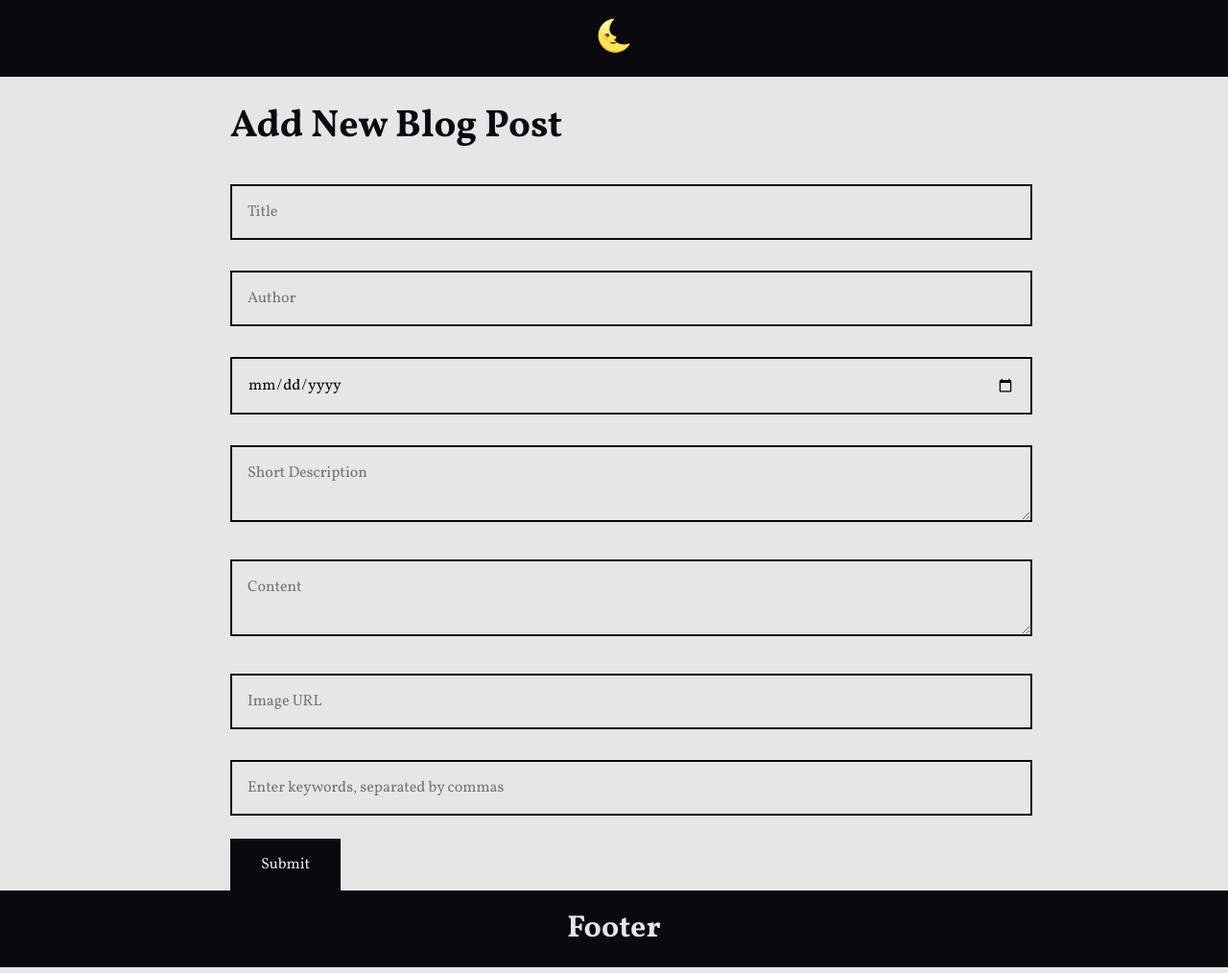
After one commit to densenden/masterblog, a Flask app: page /add in a window 1280 px wide. The commit adds this page. Shown: the whole page at 96% size. Run offline with Flask 3, Linux system fonts and the light colour scheme.

Commit message:
/add, add new blog post form and related JavaScript functionality, css adjustments

```diff
--- a/app.py
+++ b/app.py
@@ -1,11 +1,23 @@
-from flask import render_template, Flask
+from flask import render_template, Flask, request
 
 app = Flask(__name__)
+
+blog_post = {'title': 'First Post', 'content': 'This is my first post'},
 
 
 @app.route('/')
 def hello_world():
-    return render_template('index.html')
+    return render_template('index.html', posts=blog_post)
+
+
+
+
+@app.route('/add', methods=['GET', 'POST'])
+def add():
+    if request.method == 'POST':
+        # We will fill this in the next step
+        pass
+    return render_template('add.html')
 
 
 if __name__ == '__main__':
--- /dev/null
+++ b/static/add.js
@@ -0,0 +1,49 @@
+document.addEventListener("DOMContentLoaded", () => {
+    const form = document.getElementById("blogForm");
+    const keywordsInput = document.getElementById("keywordsInput");
+    const keywordsContainer = document.getElementById("keywordsContainer");
+    let keywords = [];
+
+    // Keywords hinzufügen
+    keywordsInput.addEventListener("keyup", (event) => {
+        if (event.key === "," || event.key === "Enter") {
+            event.preventDefault();
+            let keyword = keywordsInput.value.trim().replace(",", "");
+            if (keyword && !keywords.includes(keyword)) {
+                keywords.push(keyword);
+                updateKeywordsUI();
+            }
+            keywordsInput.value = "";
+        }
+    });
+
+    function updateKeywordsUI() {
+        keywordsContainer.innerHTML = "";
+        keywords.forEach((kw, index) => {
+            let div = document.createElement("div");
+            div.classList.add("keyword-box");
+            div.textContent = kw;
+            div.onclick = () => removeKeyword(index);
+            keywordsContainer.appendChild(div);
+        });
+    }
+
+    function removeKeyword(index) {
+        keywords.splice(index, 1);
+        updateKeywordsUI();
+    }
+
+    form.addEventListener("submit", (event) => {
+        event.preventDefault();
+        const formData = new FormData(form);
+        let postData = Object.fromEntries(formData.entries());
+        postData.keywords = keywords;
+
+        console.log("Blog Post Data:", postData);
+        alert("Blog post submitted! Check the console for details.");
+
+        form.reset();
+        keywords = [];
+        updateKeywordsUI();
+    });
+});
--- a/static/footer.html
+++ b/static/footer.html
@@ -1 +1,3 @@
+<div class="content">
 <h3>Footer</h3>
+</div>
--- a/static/header.html
+++ b/static/header.html
@@ -1,4 +1,4 @@
-<div class="container">
+<div class="content">
     <label for="mode-toggle" class="mode-toggle-label">🌜</label>
     <input type="checkbox" id="mode-toggle" class="mode-toggle" style="display: none;">
 </div>
--- a/static/style.css
+++ b/static/style.css
@@ -21,11 +21,31 @@
     color: var(--text-day);
 }
 
-/* Header and Footer Base Styles - for Light Mode */
+/* Layout */
+body {
+    font-family: var(--font-main);
+    margin: 0;
+    padding: 0;
+    min-height: 100vh;
+    display: flex;
+    flex-direction: column;
+    transition: all 0.3s ease;
+}
+
+/* Header and Footer Base Styles */
 header, footer {
     background-color: var(--text-day);
     color: var(--bg-day);
+    height: 10vh;
+    padding: 0 2rem;
+    display: flex;
+    align-items: center;
     transition: all 0.3s ease;
+}
+
+main {
+    flex: 1;
+    padding: 2rem;
 }
 
 /* Dark Mode Styles */
@@ -39,81 +59,84 @@ header, footer {
     background-color: var(--text-night);
     color: var(--bg-night);
 }
-    /* Mode Toggle */
-    .mode-toggle-label {
-        cursor: pointer;
-        font-size: 3em;
+
+/* Forms */
+input, textarea, select {
+    width: 100%;
+    padding: 1rem;
+    margin: 0.5rem 0 1.5rem;
+    font-family: var(--font-main);
+    font-size: 1rem;
+    background: var(--bg-day);
+    color: var(--text-day);
+    border: 2px solid var(--text-day);
+    border-radius: 0;
+    transition: all 0.3s ease;
 }
 
-    /* Container */
-    .container {
-        max-width: 1200px;
-        margin: 0 auto;
-        padding: 20px;
+:root[data-mode="night"] input,
+:root[data-mode="night"] textarea,
+:root[data-mode="night"] select {
+    background: var(--bg-night);
+    color: var(--text-night);
+    border-color: var(--text-night);
+}
+
+button[type="submit"] {
+    background: var(--text-day);
+    color: var(--bg-day);
+    border: none;
+    padding: 1rem 2rem;
+    font-family: var(--font-main);
+    font-size: 1rem;
+    cursor: pointer;
+    transition: all 0.3s ease;
+}
+
+:root[data-mode="night"] button[type="submit"] {
+    background: var(--text-night);
+    color: var(--bg-night);
+}
+
+button[type="submit"]:hover {
+    background: var(--color-primary);
+    color: var(--bg-day);
+}
+
+/* Container and Content */
+.content {
+    max-width: 800px;
+    margin: 0 auto;s
+    padding: 0 2rem;
+}
+
+.reader {
+       min-height: 80vh;
 }
 
 /* Typography */
 h1, h2, h3, h4 {
     font-family: var(--font-heading);
     font-weight: var(--font-weight-bold);
-        margin: 20px 0;
+    margin: 1.5rem 0;
 }
 
 h1 { font-size: 3rem; letter-spacing: -0.1rem; }
 h2 { font-size: 2.5rem; }
-    h3 { font-size: 2rem; padding: 10px; }
+h3 { font-size: 2rem; }
 h4 { font-size: 1.5rem; }
 
 p {
     font-weight: var(--font-weight-normal);
-        font-size: 2rem;
-        line-height: 2rem;
+    font-size: 1.25rem;
+    line-height: 1.6;
+    margin: 1rem 0;
 }
 
-    p.small { font-size: 0.875rem; }
-
-    /* Links */
-    a {
-        color: var(--color-primary);
-        text-decoration: none;
-        transition: color 0.3s ease;
-    }
-
-    a:hover {
-        color: var(--color-secondary);
-    }
-
-    /* Buttons */
-    button {
-        font-family: var(--font-main);
-        font-weight: var(--font-weight-normal);
-        padding: 12px 20px;
-        border: none;
-        background-color: var(--color-primary);
-        color: white;
-        border-radius: 8px;
+/* Mode Toggle */
+.mode-toggle-label {
     cursor: pointer;
-        transition: background-color 0.3s ease;
-    }
-
-    button:hover {
-        background-color: var(--color-secondary);
-    }
-
-    /* Forms */
-    input, textarea {
-        width: 100%;
-        padding: 12px;
-        font-family: var(--font-main);
-        font-size: 1rem;
-        border-radius: 8px;
-        border: 1px solid #ccc;
-        margin-top: 10px;
-        transition: border-color 0.3s ease;
-    }
-
-    input:focus, textarea:focus {
-        border-color: var(--color-primary);
+    font-size: 2rem;
 }
 
 /* Utility Classes */
--- /dev/null
+++ b/templates/add.html
@@ -0,0 +1,38 @@
+<!DOCTYPE html>
+<html lang="en">
+<head>
+    <meta charset="UTF-8">
+    <title>Title</title>
+    <link rel="stylesheet" href="static/style.css">
+        <link href="https://fonts.googleapis.com/css2?family=Vollkorn:wght@400;700&display=swap" rel="stylesheet">
+
+</head>
+<header></header>
+<body>
+<div class="content">
+        <h2>Add New Blog Post</h2>
+
+    <form id="blogForm">
+        <input type="text" name="title" placeholder="Title" required>
+        <input type="text" name="author" placeholder="Author" required>
+        <input type="date" name="date" required>
+        <textarea name="short_version" placeholder="Short Description" required></textarea>
+        <textarea name="content" placeholder="Content" required></textarea>
+        <input type="url" name="image" placeholder="Image URL">
+
+        <input type="text" id="keywordsInput" placeholder="Enter keywords, separated by commas">
+        <div class="keywords-container" id="keywordsContainer"></div>
+
+        <button type="submit">Submit</button>
+    </form>
+</div>
+
+</body>
+</html>
+
+<footer></footer>
+<script src="static/add.js" defer></script>
+<script src="static/layout.js" defer></script>
+<script src="static/toggle_design.js" defer></script>
+</body>
+</html>
--- a/templates/index.html
+++ b/templates/index.html
@@ -9,7 +9,7 @@
 </head>
 <header></header>
 <body>
-        <div class="content">
+        <div class="content reader">
             <h2>Studio Sen Blog</h2>
             <p>Dies ist ein Beispieltext, der sich je nach Modus anpasst.</p>
         </div>
```
Lines whose indentation alone changed are shown as unchanged.
